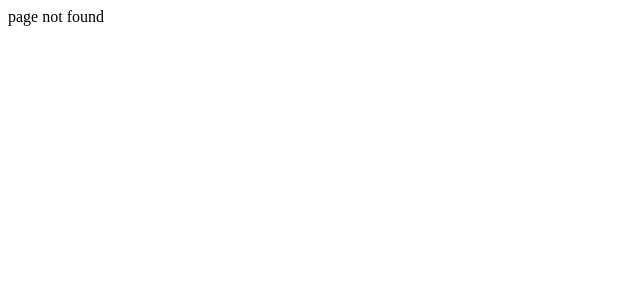
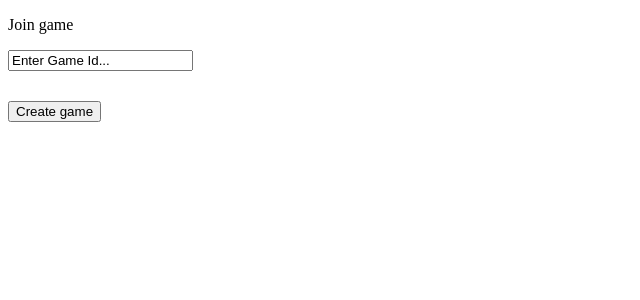
Before and after one commit to Alex23rodriguez/LiAmazons-old, a React (Create React App) app: page /lobby in a window 1280 px wide. Before the commit this address had no page. Shown: the top 300 px of the page, without its empty margins (0-640 px from the left). Built offline with nearby package versions, Linux system fonts and the light colour scheme.

Commit message:
feat: added possible navigation boilerplate

```diff
--- a/src/App.js
+++ b/src/App.js
@@ -1,10 +1,14 @@
 import { Routes, Route } from "react-router-dom";
 import Game from "./components/game.component";
+import Home from "./components/home.component";
+import Lobby from "./components/lobby.component";
 
 function App() {
   return (
     <Routes>
       <Route path='/games/:id' element={<Game />} />
+      <Route path='/' element={<Home />} />
+      <Route path='/lobby' element={<Lobby />} />
       <Route path='/*' element={<div>page not found</div>} />
     </Routes>
   );
--- a/src/components/game.component.jsx
+++ b/src/components/game.component.jsx
@@ -17,6 +17,8 @@ const Game = () => {
         .catch((e) => {
           console.error(e);
         });
+    } else if (id === "local") {
+      setGame({ moves: [] });
     } else {
       console.log(`the id param is ${id}`);
       GameDataService.get(id)
--- /dev/null
+++ b/src/components/home.component.jsx
@@ -0,0 +1,14 @@
+import { Link } from "react-router-dom";
+
+const Home = () => {
+  return (
+    <>
+      <div>Welcome to LiAmazons.online!</div>
+      <p>How would you like to play?</p>
+      <Link to='/games/local'>Local Play</Link>
+      <Link to='/lobby'>Online Play</Link>
+    </>
+  );
+};
+
+export default Home;
--- /dev/null
+++ b/src/components/lobby.component.jsx
@@ -0,0 +1,16 @@
+import { Link } from "react-router-dom";
+
+const Lobby = () => {
+  return (
+    <>
+      <div>
+        <p>Join game</p>
+        <input type='text' defaultValue='Enter Game Id...'></input>
+      </div>
+      <div style={{ marginTop: "30px" }}>
+        <button>Create game</button>
+      </div>
+    </>
+  );
+};
+export default Lobby;
```
